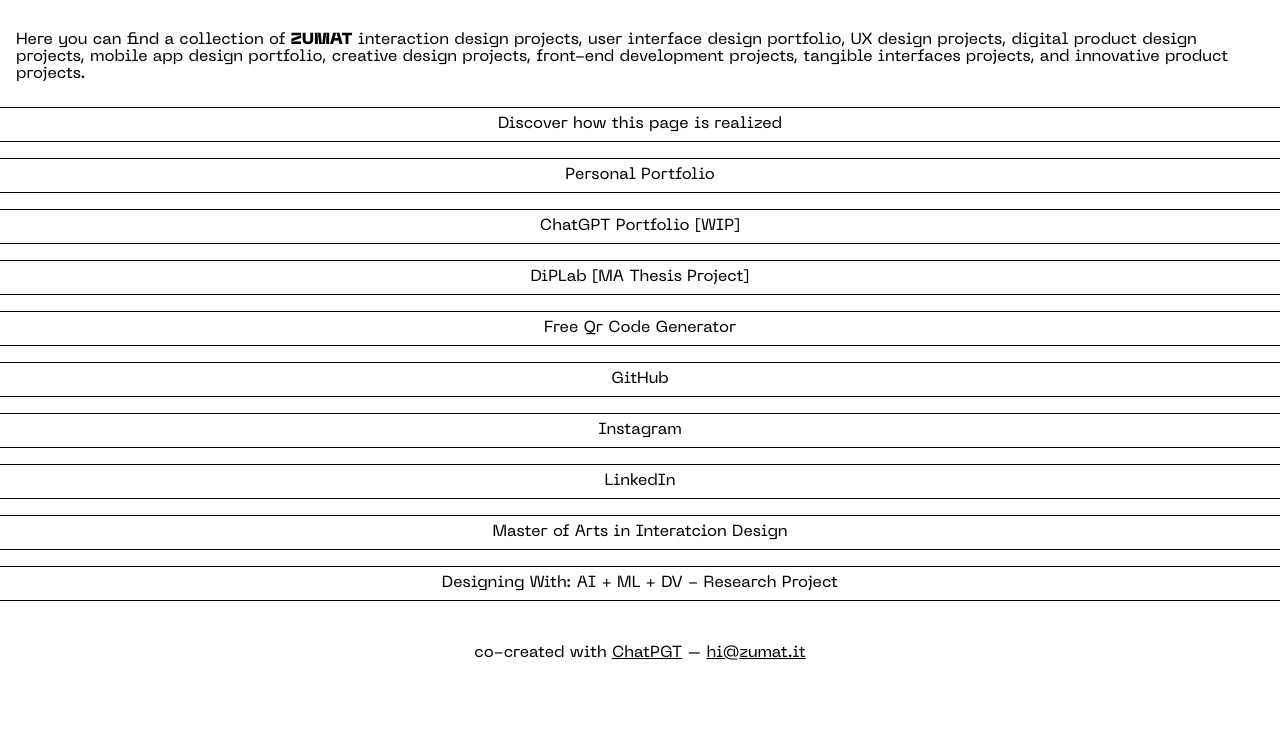
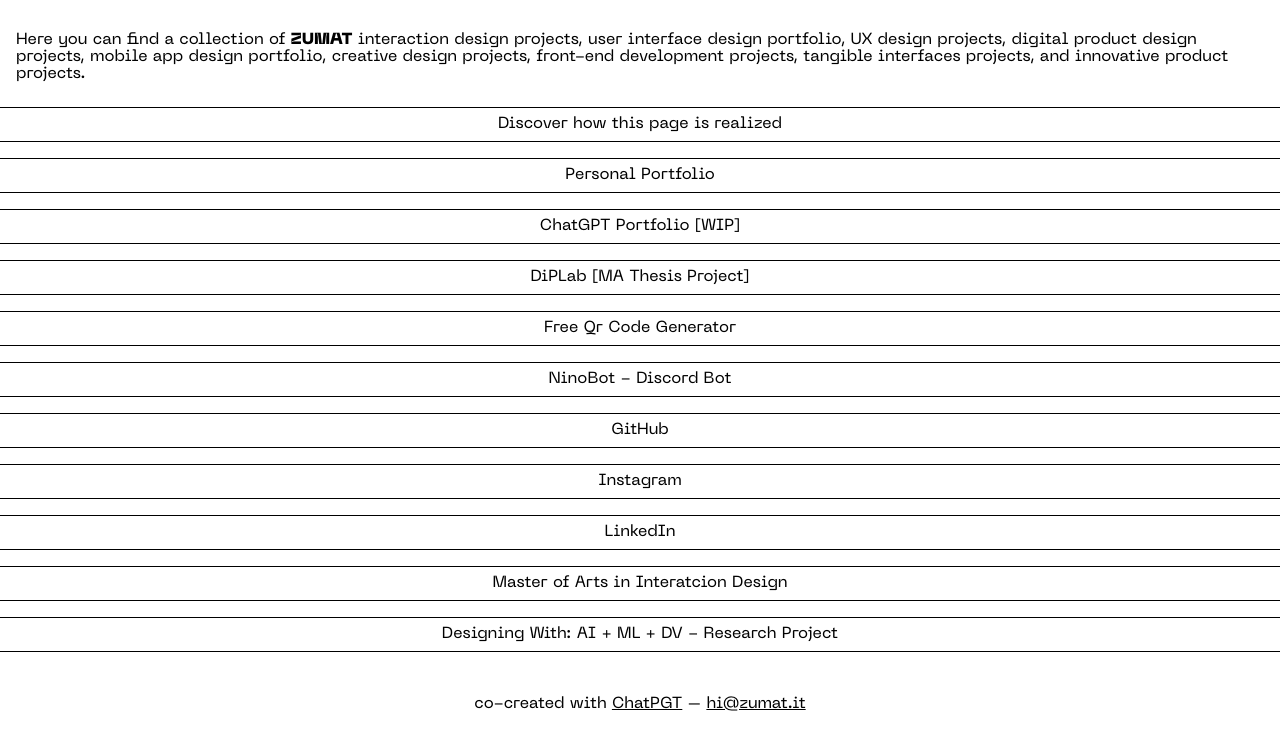
Before and after one commit to zumatt/linkBranching, a plain HTML site: page index.html in a window 1280 px wide. Shown: the part 68-800 px from the top of the page. Drawn offline with Linux system fonts and the light colour scheme.

Commit message:
added new link

```diff
--- a/index.html
+++ b/index.html
@@ -41,6 +41,9 @@
                 <a href="https://qrcode.zumat.ch" target="_blank">Free Qr Code Generator</a>
             </div>
             <div class="link" id="link">
+                <a href="https://github.com/zumatt/ninoBot" target="_blank">NinoBot - Discord Bot</a>
+            </div>
+            <div class="link" id="link">
                 <a href="https://github.com/zumatt" target="_blank">GitHub</a>
             </div>
             <div class="link" id="link">
```
